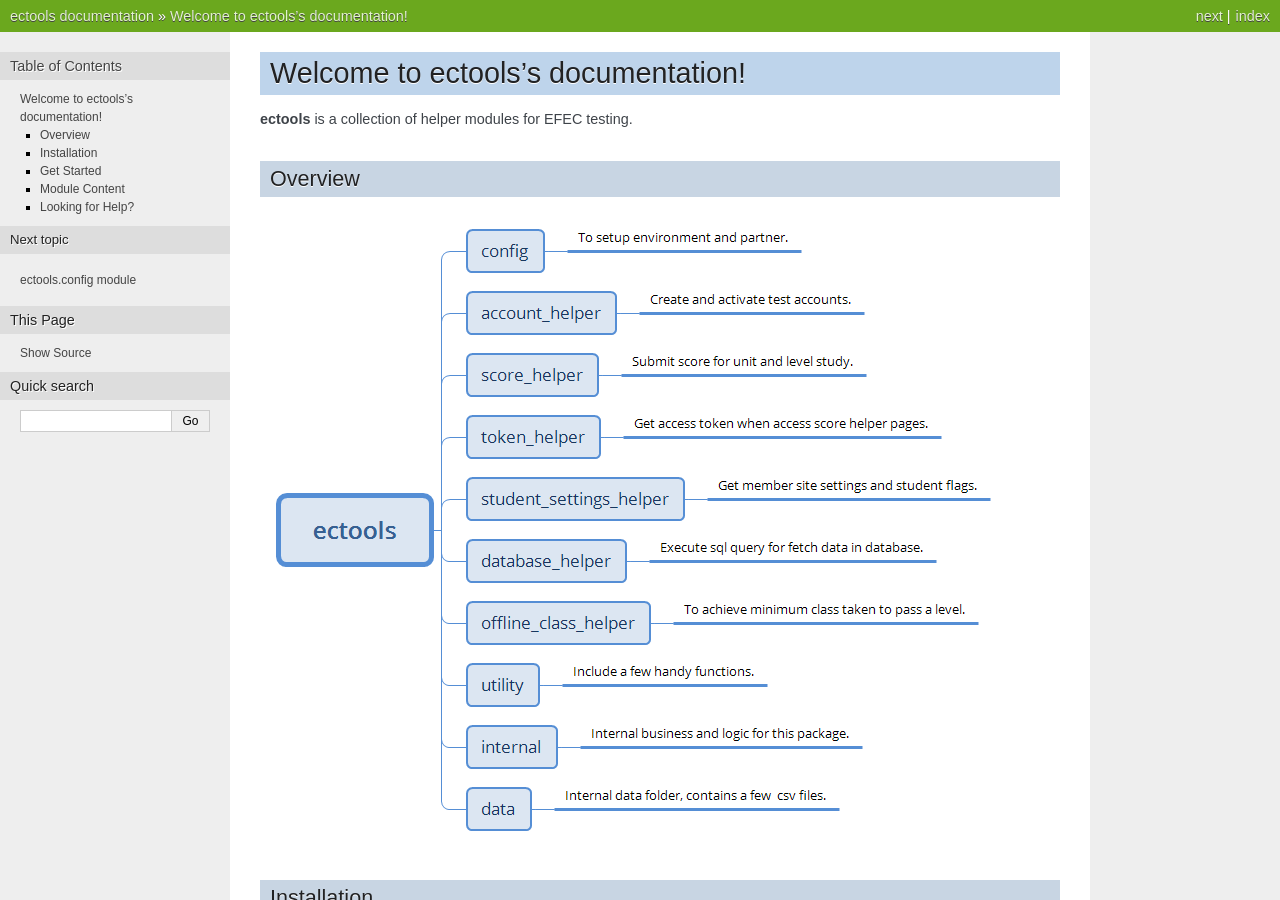
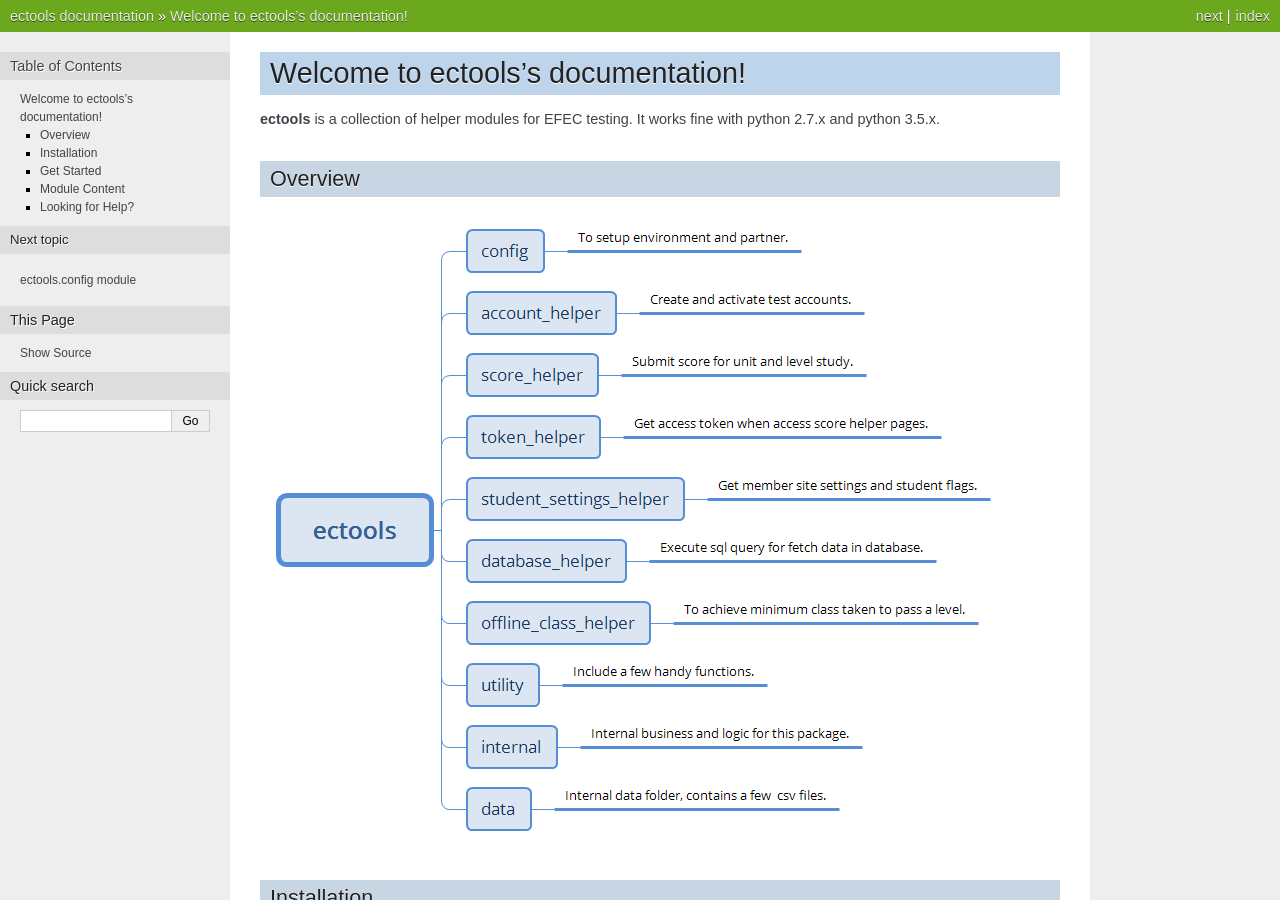
Before and after one commit to harrisson-li/smart_ec, a Sphinx documentation site: the page built from python/ectools/doc/source/index.rst, in a window 1280 px wide and 900 px high. Built offline with Sphinx 7.4.7, drawn with Linux system fonts in a browser that asks for light colours; some of the changed lines change nothing that is shown.

Commit message:
update ectools.

```diff
--- a/python/ectools/doc/source/index.rst
+++ b/python/ectools/doc/source/index.rst
@@ -1,6 +1,6 @@
 Welcome to ectools's documentation!
 ===================================
-**ectools** is a collection of helper modules for EFEC testing.
+**ectools** is a collection of helper modules for EFEC testing. It works fine with python 2.7.x and python 3.5.x.
 
 Overview
 --------
--- a/python/ectools/doc/source/test_conf.py
+++ /dev/null
@@ -1,10 +0,0 @@
-import os
-import sys
-
-print("current: " + os.path.abspath(os.path.curdir))
-sys.path.insert(0, os.path.abspath('../../.'))
-
-from ectools import config
-
-print(config.config.env)
-assert config.config.partner == 'Cool'
```
